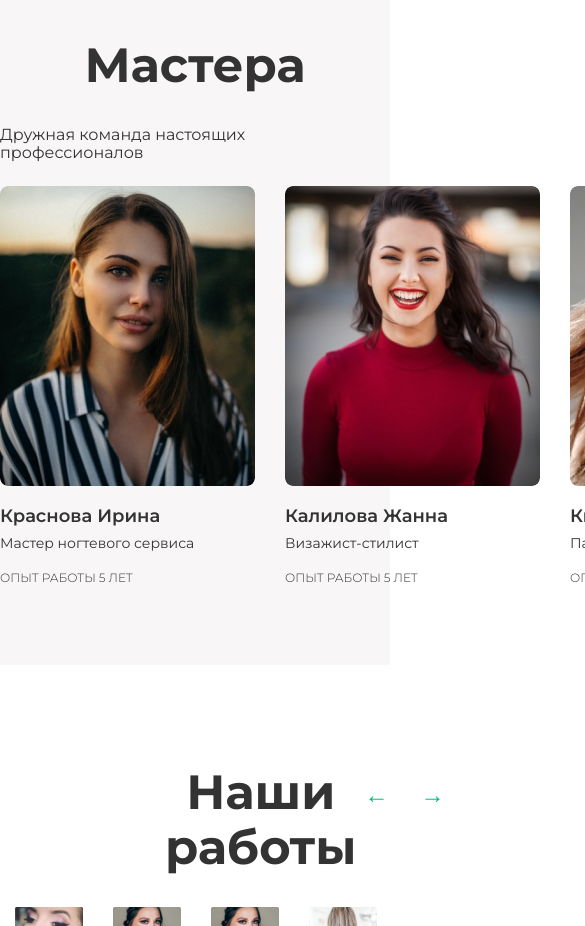
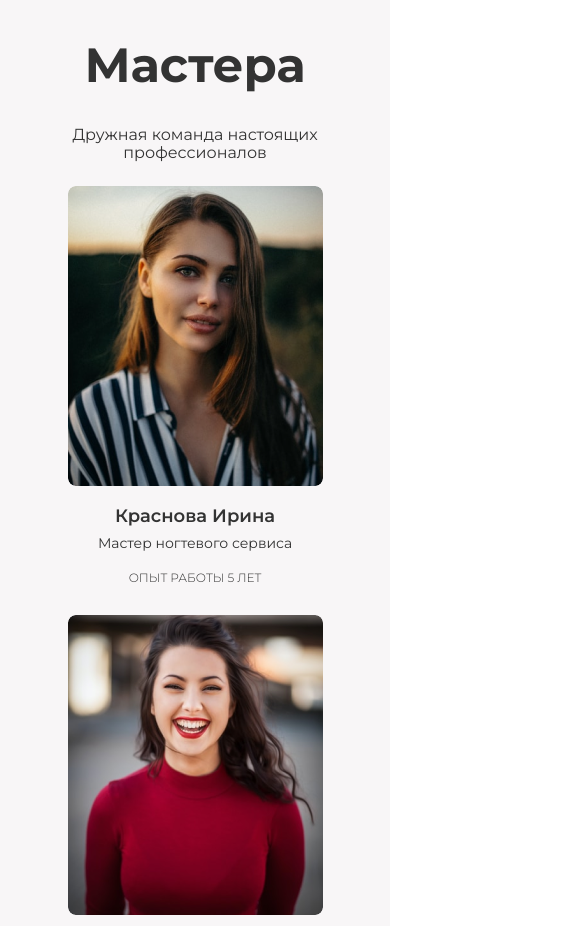
Before and after one commit to bokarevbs/BeautyWorld, a website: page src/index.html in a window 390 px wide. Shown: the part 4940-5866 px from the top of the page, 585 px wide, since content can reach past the window. Drawn offline with nearby package versions, Linux system fonts and the light colour scheme; files that its build step writes are made by us from their sources.

Commit message:
Adapted view for "Maters" section

```diff
--- a/src/index.html
+++ b/src/index.html
@@ -392,7 +392,7 @@
                         </div>
                     </div>
 
-                    <form name="enroll">
+                    <form>
                         <fieldset class="enroll-form">
                             <h3 class="enroll-form__title">
                                 Быстрая запись
@@ -401,12 +401,12 @@
                                 Наш менеджер перезвонит в течение нескольких минут,
                                 уточнит подробности и согласует время.
                             </p>
-                            <input type="text" class="enroll-form__input" id="name" name="name" placeholder="Ваше имя">
-                            <input type="tel" class="enroll-form__input" id="phone" name="phone" placeholder="+7 (___) ___-__-__">
+                            <input type="text" class="enroll-form__input" name="name" placeholder="Ваше имя">
+                            <input type="tel" inputmode="tel" class="enroll-form__input" name="phone" placeholder="+7 (___) ___-__-__">
                             <button class="btn btn_largest">Записаться</button>
                             <p class="enroll-form__text enroll-form__text_small">
                                 Нажимая на кнопку вы соглашаетесь с
-                                <a href="#">обработкой персональных данных</a>
+                                <a href="#" target="_blank">обработкой персональных данных</a>
                             </p>
                         </fieldset>
                     </form>
--- a/src/scss/_media.scss
+++ b/src/scss/_media.scss
@@ -256,6 +256,24 @@
     .prices__desription {
         width: 80%;
     }
+
+    .masters__subtitle {
+        font-size: 16px;
+        font-weight: 400;
+        margin: 0 0 24px;
+        text-align: center;
+    }
+
+    .masters__photos {
+        flex-direction: column;
+        align-items: center;
+    }
+
+    .master {
+        display: flex;
+        flex-direction: column;
+        align-items: center;
+    }
 }
 /* Extra Small Devices, Phones */
 @media only screen and (max-width: 480px) {
```
